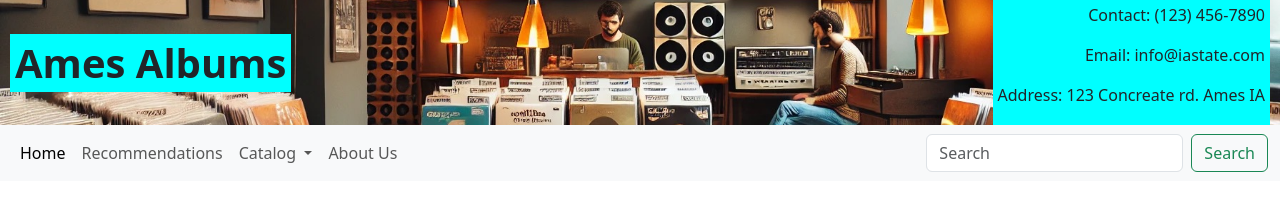
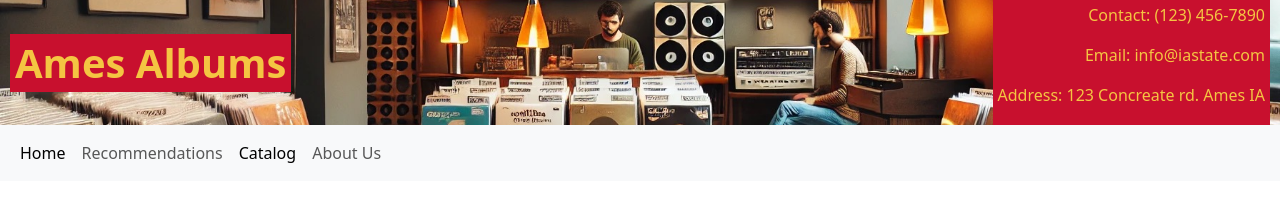
Before and after one commit to jeffrey-remy/coms3190project, a plain HTML site: page NavBar.html in a window 1280 px wide. Drawn offline with nearby package versions, Linux system fonts and the light colour scheme.

Commit message:
changed color, removed drop down, removed search

```diff
--- a/NavBar.html
+++ b/NavBar.html
@@ -23,12 +23,12 @@
         }
         h1 {
             margin: 0;
-            background-color:aqua;
+            background-color:rgb(200,16,46);
             padding: 5px;
         }
         .contact-info {
             text-align: right;
-            background-color: aqua;
+            background-color: rgb(200,16,46);
             padding: 5px;
         }
     </style>
@@ -37,12 +37,12 @@
     <header>
         <div class="header">
             <div class = "logo">
-                <h1><strong>Ames Albums</strong></h1>
+                <h1 style="color: rgb(244,197,66);"><strong>Ames Albums</strong></h1>
             </div>
             <div class="contact-info">
-                <p>Contact: (123) 456-7890</p>
-                <p>Email: info@iastate.com</p>
-                <p>Address: 123 Concreate rd. Ames IA</p>
+                <p style="color: rgb(244,197,66);">Contact: (123) 456-7890</p>
+                <p style="color: rgb(244,197,66);">Email: info@iastate.com</p>
+                <p style="color: rgb(244,197,66);">Address: 123 Concreate rd. Ames IA</p>
             </div>
         </div>
         <nav class="navbar navbar-expand-lg bg-body-tertiary">
@@ -54,12 +54,15 @@
               <div class="collapse navbar-collapse" id="navbarSupportedContent">
                 <ul class="navbar-nav me-auto mb-2 mb-lg-0">
                   <li class="nav-item">
-                    <a class="nav-link active" aria-current="page" href="#">Home</a>
+                    <a class="nav-link active" href="index.html">Home</a>
                   </li>
                   <li class="nav-item">
-                    <a class="nav-link" href="#">Recommendations</a>
+                    <a class="nav-link" href="recommendation.html">Recommendations</a>
                   </li>
-                  <li class="nav-item dropdown">
+                  <li class="nav-item">
+                    <a class="nav-link active" href="catalog.html">Catalog</a>
+                  </li>
+                  <!-- <li class="nav-item dropdown">
                     <a class="nav-link dropdown-toggle" href="#" role="button" data-bs-toggle="dropdown" aria-expanded="false">
                       Catalog
                     </a>
@@ -70,15 +73,15 @@
                       <li><a class="dropdown-item" href="#">Genre 2</a></li>
                       <li><a class="dropdown-item" href="#">Genre 3</a></li>
                     </ul>
-                  </li>
+                  </li> -->
                   <li class="nav-item">
-                    <a class="nav-link" href="#">About Us</a>
+                    <a class="nav-link" href="about.html">About Us</a>
                   </li>
                 </ul>
-                <form class="d-flex" role="search">
+                <!-- <form class="d-flex" role="search">
                   <input class="form-control me-2" type="search" placeholder="Search" aria-label="Search">
                   <button class="btn btn-outline-success" type="submit">Search</button>
-                </form>
+                </form> -->
               </div>
             </div>
           </nav>
--- a/album_detail.html
+++ b/album_detail.html
@@ -21,6 +21,8 @@
 <div id="navbar"></div>
 <script src="./album_detail.js"></script>
 <div id = "album"></div>
+<div id="footer"></div>
+<script src="./footer.js"></script>
 
 
 
```
